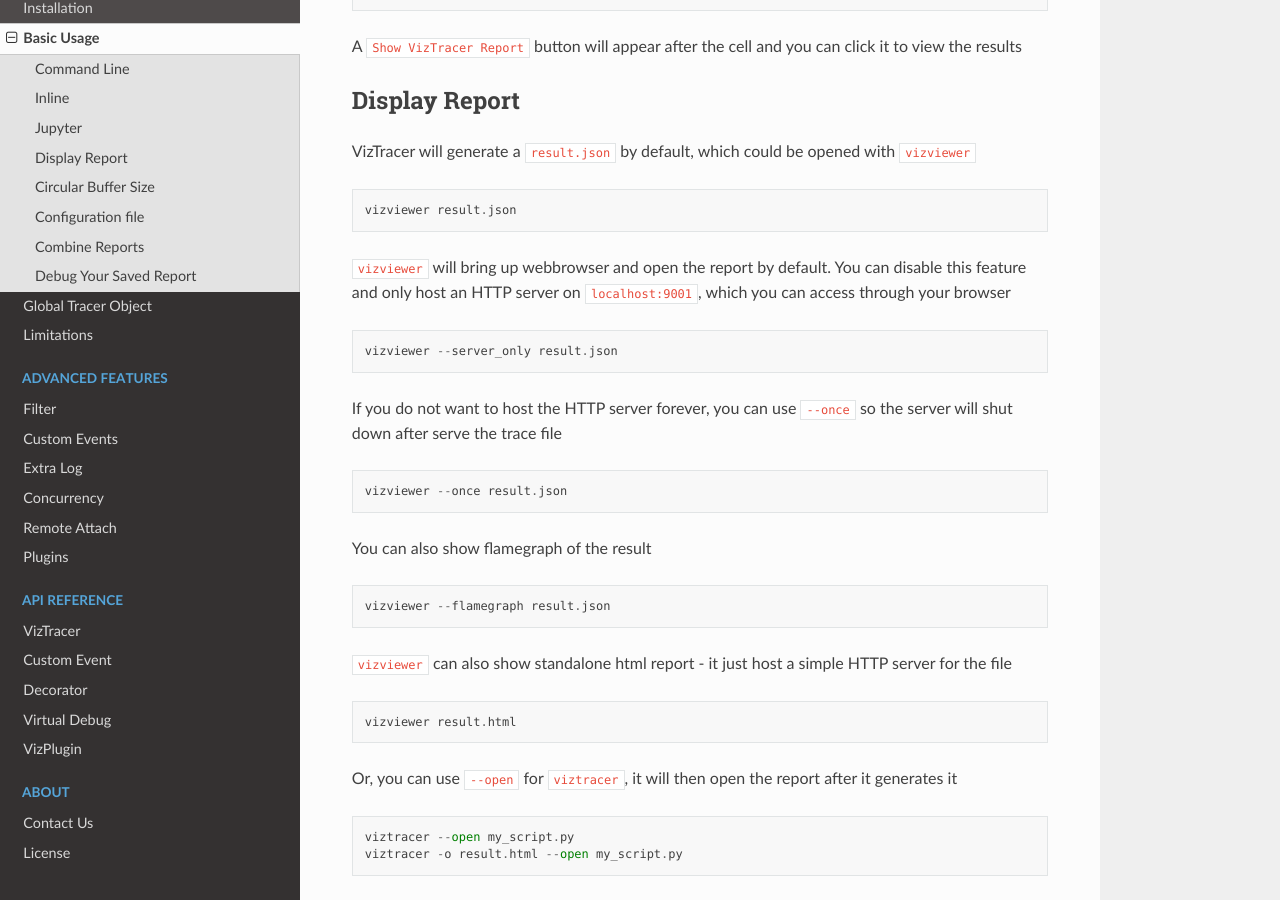
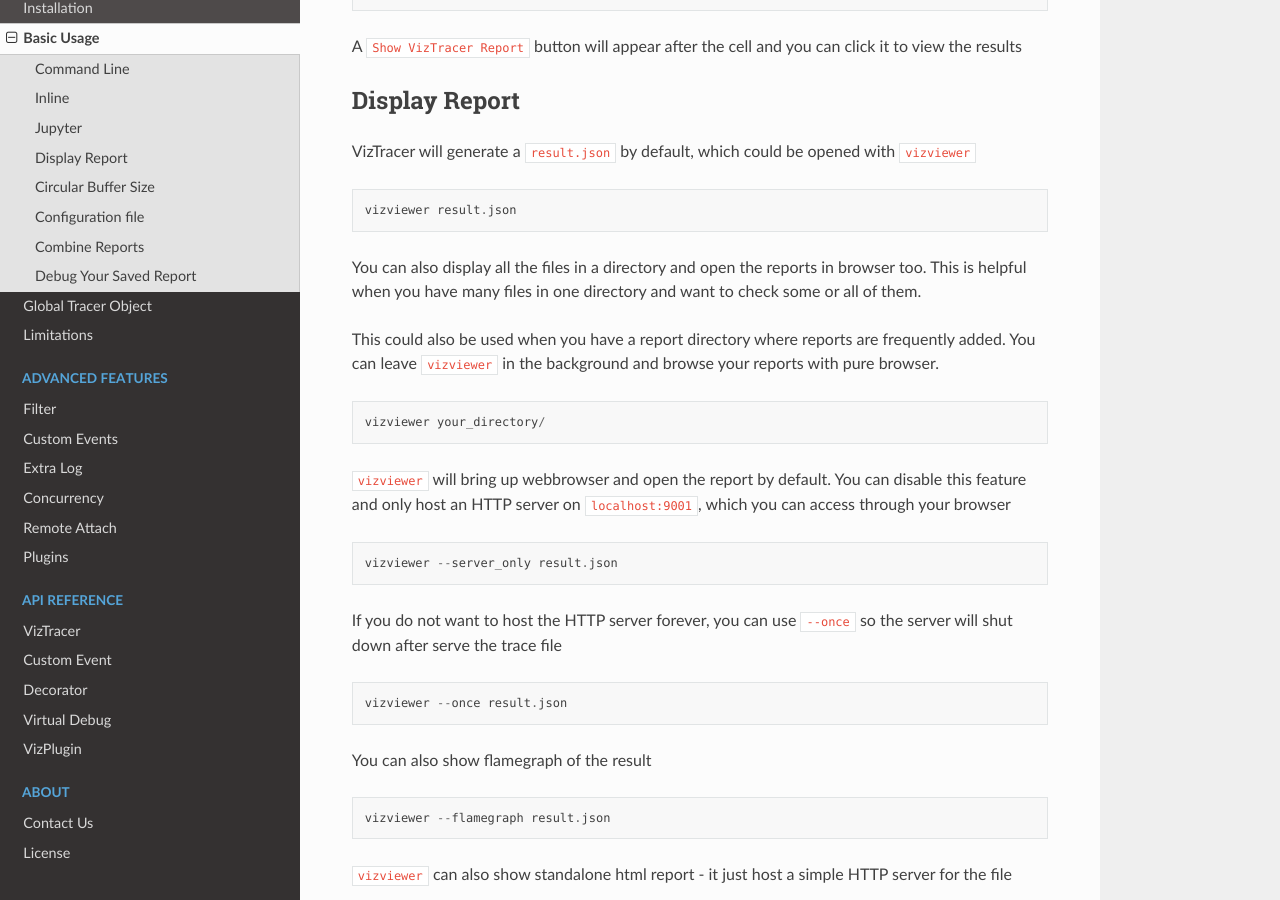
Before and after one commit to gaogaotiantian/viztracer, a Sphinx documentation site: the page built from docs/source/basic_usage.rst, in a window 1280 px wide and 900 px high, scrolled down 2274 px. Built offline with Sphinx 7.4.7 and the Read the Docs theme 2.0.0, drawn with Linux system fonts in a browser that asks for light colours.

Commit message:
Update docs

```diff
--- a/docs/source/basic_usage.rst
+++ b/docs/source/basic_usage.rst
@@ -121,6 +121,16 @@
 
     vizviewer result.json
 
+You can also display all the files in a directory and open the reports in browser too. This is helpful
+when you have many files in one directory and want to check some or all of them.
+
+This could also be used when you have a report directory where reports are frequently added. You can
+leave ``vizviewer`` in the background and browse your reports with pure browser.
+
+.. code-block::
+
+    vizviewer your_directory/
+
 ``vizviewer`` will bring up webbrowser and open the report by default. You can disable this feature and
 only host an HTTP server on ``localhost:9001``, which you can access through your browser
 
```
Also changed, not shown: README.md (+2 -0 lines), 1 other file.
